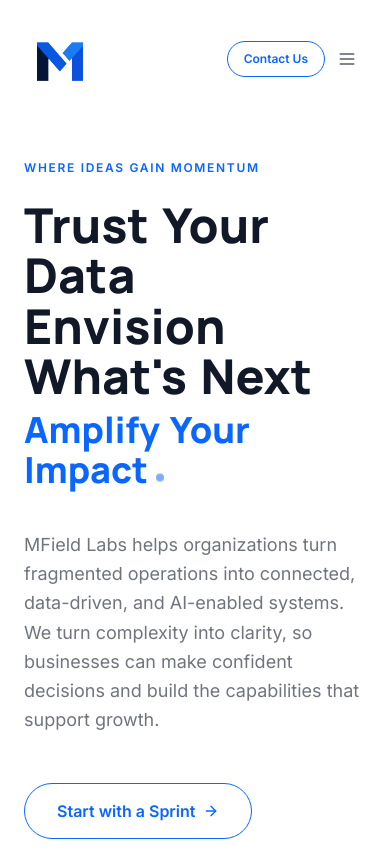
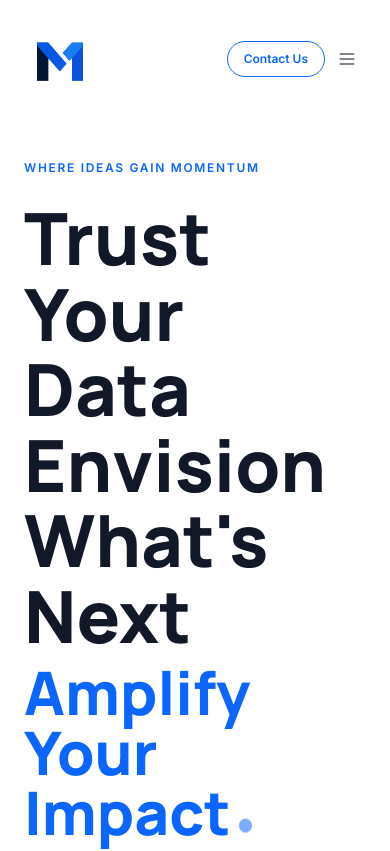
Before and after one commit to sujith892/MLabs, a Next.js app: page / in a window 390 px wide. Shown: the top 851 px of the page. Built offline with nearby package versions, Linux system fonts and the light colour scheme.

Commit message:
Hero page changes

```diff
--- a/components/sections/Capabilities.tsx
+++ b/components/sections/Capabilities.tsx
@@ -26,7 +26,7 @@ export default function Capabilities() {
     >
       <div className="container">
         <div className="mb-10 max-w-2xl xl:mb-6">
-          <p className="eyebrow mb-5">{capabilitiesSection.eyebrow}</p>
+          <p className="eyebrow -mt-4 mb-5">{capabilitiesSection.eyebrow}</p>
           <h2 className="mb-4 font-display text-4xl font-bold leading-[1.05] text-ink md:text-5xl">
             <WordReveal text={capabilitiesSection.heading} />
           </h2>
--- a/components/sections/Differentiators.tsx
+++ b/components/sections/Differentiators.tsx
@@ -29,7 +29,7 @@ export default function Differentiators() {
                 <p className="max-w-2xl text-base leading-relaxed text-ink/55 md:text-base">{item.body}</p>
                 <div className="grid grid-rows-[1fr] transition-[grid-template-rows] duration-500 ease-out md:grid-rows-[0fr] md:group-hover:grid-rows-[1fr]">
                   <div className="overflow-hidden">
-                    <p className="mt-3 w-full max-w-none text-base leading-relaxed text-ink/70">{item.narrative}</p>
+                    <p className="mt-3 w-full max-w-none text-lg leading-relaxed text-ink/70">{item.narrative}</p>
                   </div>
                 </div>
               </div>
--- a/components/sections/Hero.tsx
+++ b/components/sections/Hero.tsx
@@ -68,7 +68,7 @@ export default function Hero() {
 
         <motion.h1
           style={{ y: titleY, opacity: titleOpacity, scale: titleScale }}
-          className="max-w-4xl font-display text-5xl font-extrabold leading-[1.05] text-ink"
+          className="max-w-4xl font-display text-7xl font-extrabold leading-[1.05] text-ink"
         >
           <WordReveal
             text={hero.headlineLines[0]}
@@ -86,7 +86,7 @@ export default function Hero() {
             delay={0.4}
           />
           <br />
-          <span className="relative mt-2 inline-block max-w-full text-4xl text-deepblue sm:text-5xl md:whitespace-nowrap md:text-7xl">
+          <span className="relative mt-2 inline-block max-w-full text-6xl text-deepblue sm:text-5xl md:whitespace-nowrap md:text-7xl">
             <WordReveal
               text={hero.headlineLines[2]}
               className="inline max-w-full"
--- a/content/hero.ts
+++ b/content/hero.ts
@@ -7,7 +7,7 @@ export interface HeroContent {
 
 export const hero: HeroContent = {
   taglineOptions: ["Where Ideas Gain Momentum"],
-  headlineLines: ["Trust Your Data", "Envision What's Next ", "Amplify Your Impact"],
+  headlineLines: ["Trust Your Data", "Envision What's Next", "Amplify Your Impact"],
   subheading:
     "MField Labs helps organizations turn fragmented operations into connected, data-driven, and AI-enabled systems. We turn complexity into clarity, so businesses can make confident decisions and build the capabilities that support growth.",
   supportingStatement:
```
